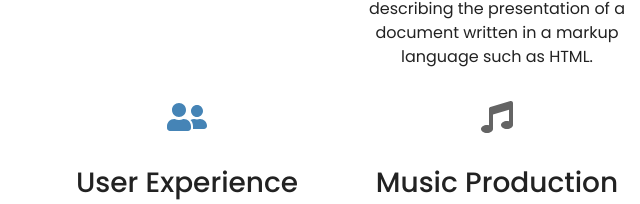
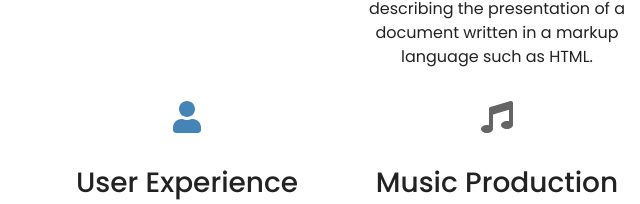
Before and after one commit to Code-Institute-Submissions/SJE-1-sj-evenden-design, a plain HTML site: page index.html in a window 1280 px wide. Shown: the part 1531-1735 px from the top of the page, 143-783 px from the left. Drawn offline with nearby package versions, Linux system fonts and the light colour scheme.

Commit message:
updated user icon

```diff
--- a/index.html
+++ b/index.html
@@ -108,7 +108,7 @@
             <p>Python is an interpreted, high-level and general-purpose programming language.</p>
         </div>
         <div class="col-xs-12 col-sm-6 col-md-4">
-            <i class="fas fa-user-friends"></i>
+            <i class="fas fa-user"></i>
             <h3>User Experience</h3>
             <p>Interaction design can be understood in simple (but not simplified) terms: it is the design of the interaction between users and products.</p>
         </div>
--- a/style.css
+++ b/style.css
@@ -98,7 +98,7 @@ html, body{
     color: #ffde57;
 }
 
-.fa-user-friends{
+.fa-user{
     color:#4584b6;
 }
 
@@ -110,7 +110,7 @@ html, body{
     color: #F7AEF8;
 }
 
-.fa-html5,.fa-css3, .fa-python, .fa-user-friends, .fa-music, .fa-camera{
+.fa-html5,.fa-css3, .fa-python, .fa-user, .fa-music, .fa-camera{
     font-size: 3em;
     margin: 1rem;
     padding-bottom: 1rem;
```
